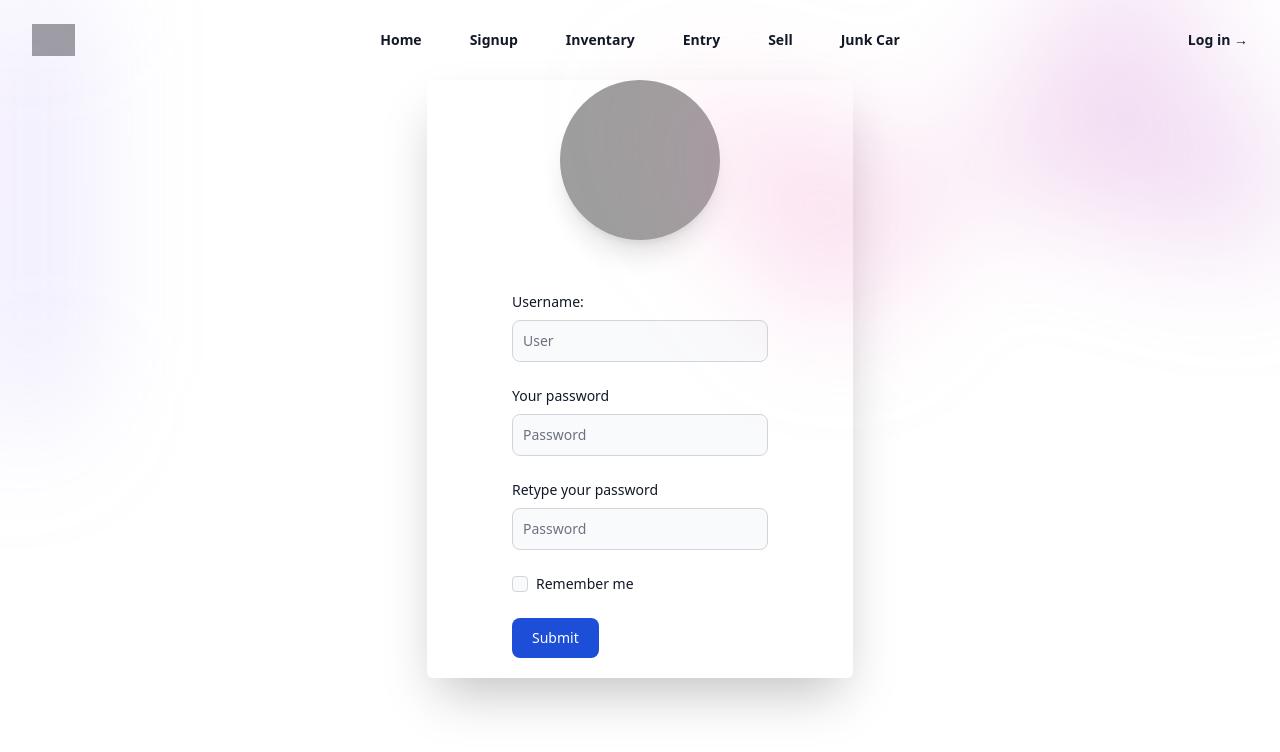
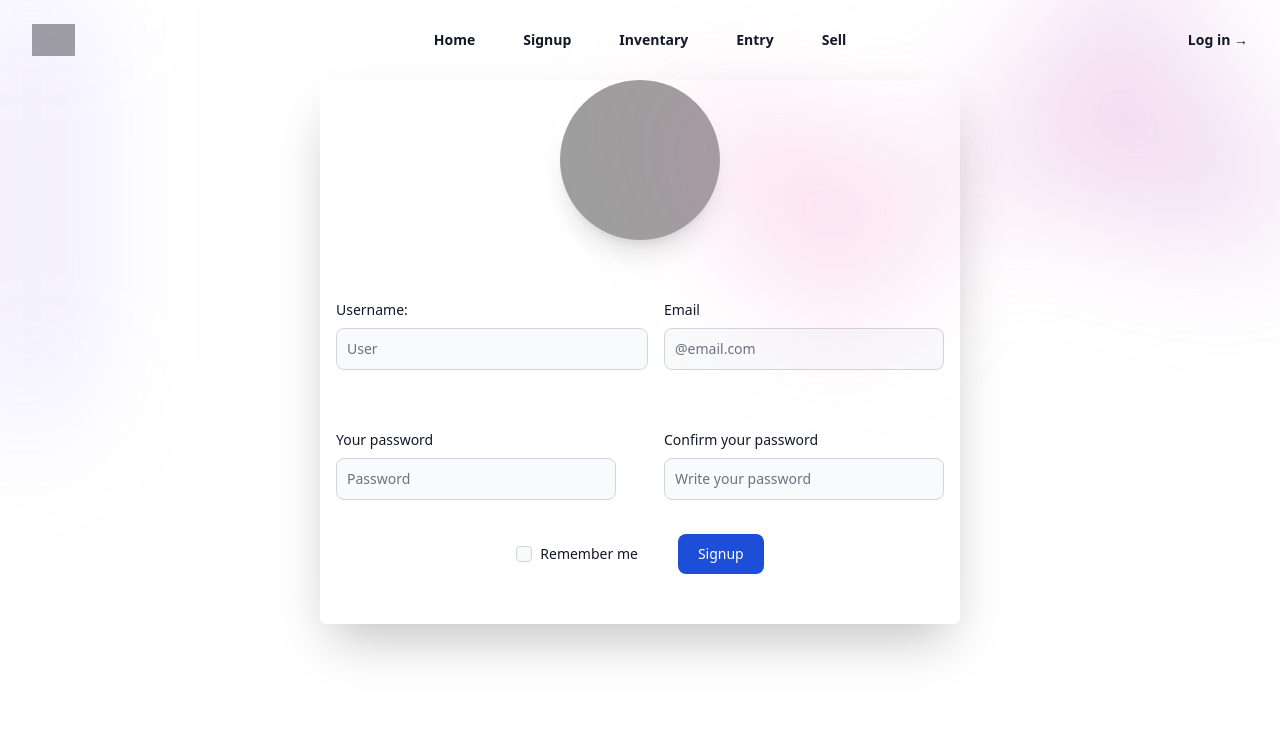
Before and after one commit to JoseJorgeGC/junker_app, a Django app: page /signup/ in a window 1280 px wide. Shown: the top 752 px of the page. Run offline with Django 4.2, Linux system fonts and the light colour scheme; some libraries are stand-ins or nearby versions; grey boxes are pictures that could not be loaded.

Commit message:
Modificacione en botones de accion en inventario, signin y signup

```diff
--- a/inventary/templates/base.html
+++ b/inventary/templates/base.html
@@ -44,7 +44,6 @@
 
           <a href="{% url 'sell' %}" class="text-sm font-semibold leading-6 text-gray-900">Sell</a>
 
-          <a href="{% url 'junk' %}" class="text-sm font-semibold leading-6 text-gray-900">Junk Car</a>
         </div>
         <div class="hidden lg:flex lg:flex-1 lg:justify-end">
           <a href="{% url 'signin' %}" class="text-sm font-semibold leading-6 text-gray-900">Log in <span aria-hidden="true">&rarr;</span></a>
@@ -65,12 +64,6 @@ let rows = table.getElementsByTagName('tr');
 
 // Obtener el input del usuario
 let input = document.getElementById('search');
-
-// Obtener los enlaces de ordenamiento de la tabla
-let links = table.getElementsByTagName('a');
-
-// Convertir los enlaces de ordenamiento en un array
-let linksArray = Array.prototype.slice.call(links);
 
 // Agregar un evento de escucha al input
 input.addEventListener('keyup', function() {
@@ -98,65 +91,6 @@ input.addEventListener('keyup', function() {
     }
   }
 });
-
-// Agregar un evento de escucha a cada enlace de ordenamiento
-linksArray.forEach(function(link) {
-  link.addEventListener('click', function(event) {
-    event.preventDefault();
-
-    // Obtener el índice de la columna
-    let index = linksArray.indexOf(link);
-
-    // Crear un array con los valores de la fila completa y su primera columna correspondiente
-    let rowsArray = [];
-    for (let i = 1; i < rows.length; i++) {
-      let cells = rows[i].getElementsByTagName('td');
-      rowsArray.push({
-        row: rows[i],
-        value: cells[0].textContent,
-        content: []
-      });
-      for (let j = 1; j < cells.length; j++) {
-        rowsArray[i - 1].content.push(cells[j].textContent);
-      }
-    }
-
-    // Ordenar el array en orden ascendente o descendente según sea necesario
-    if (link.classList.contains('asc')) {
-      rowsArray.sort(function(a, b) {
-        if (isNaN(a.value) && isNaN(b.value)) {
-          return a.value.localeCompare(b.value);
-        } else {
-          return parseFloat(a.value) - parseFloat(b.value);
-        }
-      });
-      link.classList.remove('asc');
-      link.classList.add('desc');
-    } else {
-      rowsArray.sort(function(a, b) {
-        if (isNaN(a.value) && isNaN(b.value)) {
-          return b.value.localeCompare(a.value);
-        } else {
-          return parseFloat(b.value) - parseFloat(a.value);
-        }
-      });
-      link.classList.remove('desc');
-      link.classList.add('asc');
-    }
-
-    // Recorrer todas las filas de la tabla y reordenarlas según el array ordenado
-    for (let i = 1; i < rows.length; i++) {
-      let cells = rows[i].getElementsByTagName('td');
-      for (let j = 0; j < cells.length; j++) {
-        if (j === 0) {
-          cells[j].textContent = rowsArray[i - 1].value;
-        } else {
-          cells[j].textContent = rowsArray[i - 1].content[j - 1];
-        }
-      }
-    }
-  });
-});
 </script>
 
 <!-- <script>
--- a/inventary/templates/signin.html
+++ b/inventary/templates/signin.html
@@ -32,7 +32,7 @@
         </div>
 
 
-        <div class="container mt-20 mx-auto max-w-md shadow-2xl h-auto rounded-md">
+        <div class="container mt-24 mx-auto max-w-md shadow-2xl h-auto rounded-md">
             <img class="mx-auto shadow-xl rounded-full w-40 h-40" src="" alt="image description">
             <form class="mx-auto w-64 py-5">
 
@@ -50,7 +50,7 @@
                 </div>
                 <label for="remember" class="ml-2 text-sm font-medium text-gray-900 dark:text-gray-300">Remember me</label>
                 </div>
-                <button type="submit" class=" text-white bg-blue-700 hover:bg-blue-800 focus:ring-4 focus:outline-none focus:ring-blue-300 font-medium rounded-lg text-sm w-full sm:w-auto px-5 py-2.5 text-center dark:bg-blue-600 dark:hover:bg-blue-700 dark:focus:ring-blue-800">Submit</button>
+                <button type="submit" class=" text-white bg-blue-700 hover:bg-blue-800 focus:ring-4 focus:outline-none focus:ring-blue-300 font-medium rounded-lg text-sm w-full sm:w-auto px-5 py-2.5 text-center dark:bg-blue-600 dark:hover:bg-blue-700 dark:focus:ring-blue-800">Signin</button>
             </form>
         </div>
 
--- a/inventary/templates/signup.html
+++ b/inventary/templates/signup.html
@@ -41,40 +41,50 @@
 
 
 <!-- Comienzo del Form -->
-<div class="container mt-20 mb-5 mx-auto w-4/12 shadow-2xl h-auto rounded-md">
+<div class="container mt-20 mb-5 mx-auto w-2/4 shadow-2xl h-auto rounded-md md:grid">
     <img class="mx-auto shadow-xl rounded-full w-40 h-40" src="media/logo.jpg" alt="image description">
-    <form class="mx-auto w-64 py-5">
-
-        <div class="mb-6 mt-8">
+    <form class="mx-auto w-64 py-5 w-full">
+        <div class="w-full md:grid grid grid-cols-2 gap-4">
+            <div class="mx-4 my-10 col-span-1 w-full">
                 <label for="username" class="block mb-2 text-sm font-medium text-gray-900 dark:text-white">Username:</label>
                 <input type="text" id="username"
                     class="bg-gray-50 border border-gray-300 text-gray-900 text-sm rounded-lg focus:ring-blue-500 focus:border-blue-500 block w-full p-2.5 dark:bg-gray-700 dark:border-gray-600 dark:placeholder-gray-400 dark:text-white dark:focus:ring-blue-500 dark:focus:border-blue-500"
                     placeholder="User" required>
             </div>
-        <div class="mb-6">
+            <div class="mx-4 my-10 grid col-span-1 ">
+                <label for="email" class="block mb-2 text-sm font-medium text-gray-900 dark:text-white">Email</label>
+                <input type="text" id="email"
+                    class="bg-gray-50 border border-gray-300 text-gray-900 text-sm rounded-lg focus:ring-blue-500 focus:border-blue-500 block w-full p-2.5 dark:bg-gray-700 dark:border-gray-600 dark:placeholder-gray-400 dark:text-white dark:focus:ring-blue-500 dark:focus:border-blue-500"
+                    placeholder="@email.com" required>
+            </div>
+            <div class="my-1 mx-4 grid col-span-1">
                 <label for="password" class="block mb-2 text-sm font-medium text-gray-900 dark:text-white">Your
                     password</label>
                 <input type="password" id="password"
                     class="bg-gray-50 border border-gray-300 text-gray-900 text-sm rounded-lg focus:ring-blue-500 focus:border-blue-500 block w-full p-2.5 dark:bg-gray-700 dark:border-gray-600 dark:placeholder-gray-400 dark:text-white dark:focus:ring-blue-500 dark:focus:border-blue-500"
                     placeholder="Password" required>
             </div>
-        <div class="mb-6">
-            <label for="password" class="block mb-2 text-sm font-medium text-gray-900 dark:text-white">Retype your
+            <div class="my-1 mx-4 grid col-span-1 ">
+                <label for="password" class="block mb-2 text-sm font-medium text-gray-900 dark:text-white">Confirm your
                     password</label>
                 <input type="repassword" id="repassword"
                     class="bg-gray-50 border border-gray-300 text-gray-900 text-sm rounded-lg focus:ring-blue-500 focus:border-blue-500 block w-full p-2.5 dark:bg-gray-700 dark:border-gray-600 dark:placeholder-gray-400 dark:text-white dark:focus:ring-blue-500 dark:focus:border-blue-500"
-                placeholder="Password" required>
+                    placeholder="Write your password" required>
             </div>
-        <div class="flex items-start mb-6">
+        </div>
+                <div class="flex items-center justify-center">
+                    <div class="flex items-center mx-5 my-10">
                         <div class="flex items-center h-5">
                             <input id="remember" type="checkbox" value=""
-                    class="w-4 h-4 border border-gray-300 rounded bg-gray-50 focus:ring-3 focus:ring-blue-300 dark:bg-gray-700 dark:border-gray-600 dark:focus:ring-blue-600 dark:ring-offset-gray-800 dark:focus:ring-offset-gray-800"
+                                class="my-10 w-4 h-4 border border-gray-300 rounded bg-gray-50 focus:ring-3 focus:ring-blue-300 dark:bg-gray-700 dark:border-gray-600 dark:focus:ring-blue-600 dark:ring-offset-gray-800 dark:focus:ring-offset-gray-800"
                                 required>
                         </div>
                         <label for="remember" class="ml-2 text-sm font-medium text-gray-900 dark:text-gray-300">Remember me</label>
                     </div>
                     <button type="submit"
-            class=" text-white bg-blue-700 hover:bg-blue-800 focus:ring-4 focus:outline-none focus:ring-blue-300 font-medium rounded-lg text-sm w-full sm:w-auto px-5 py-2.5 text-center dark:bg-blue-600 dark:hover:bg-blue-700 dark:focus:ring-blue-800">Submit</button>
+                        class="mx-5 text-white bg-blue-700 hover:bg-blue-800 focus:ring-4 focus:outline-none focus:ring-blue-300 font-medium rounded-lg text-sm w-full sm:w-auto px-5 py-2.5 text-center dark:bg-blue-600 dark:hover:bg-blue-700 dark:focus:ring-blue-800">Signup</button>
+                </div>
+
     </form>
 </div>
 
```
Also changed, not shown: inventary/templates/inventary.html (+18 -14 lines). Lines whose indentation alone changed are shown as unchanged.
